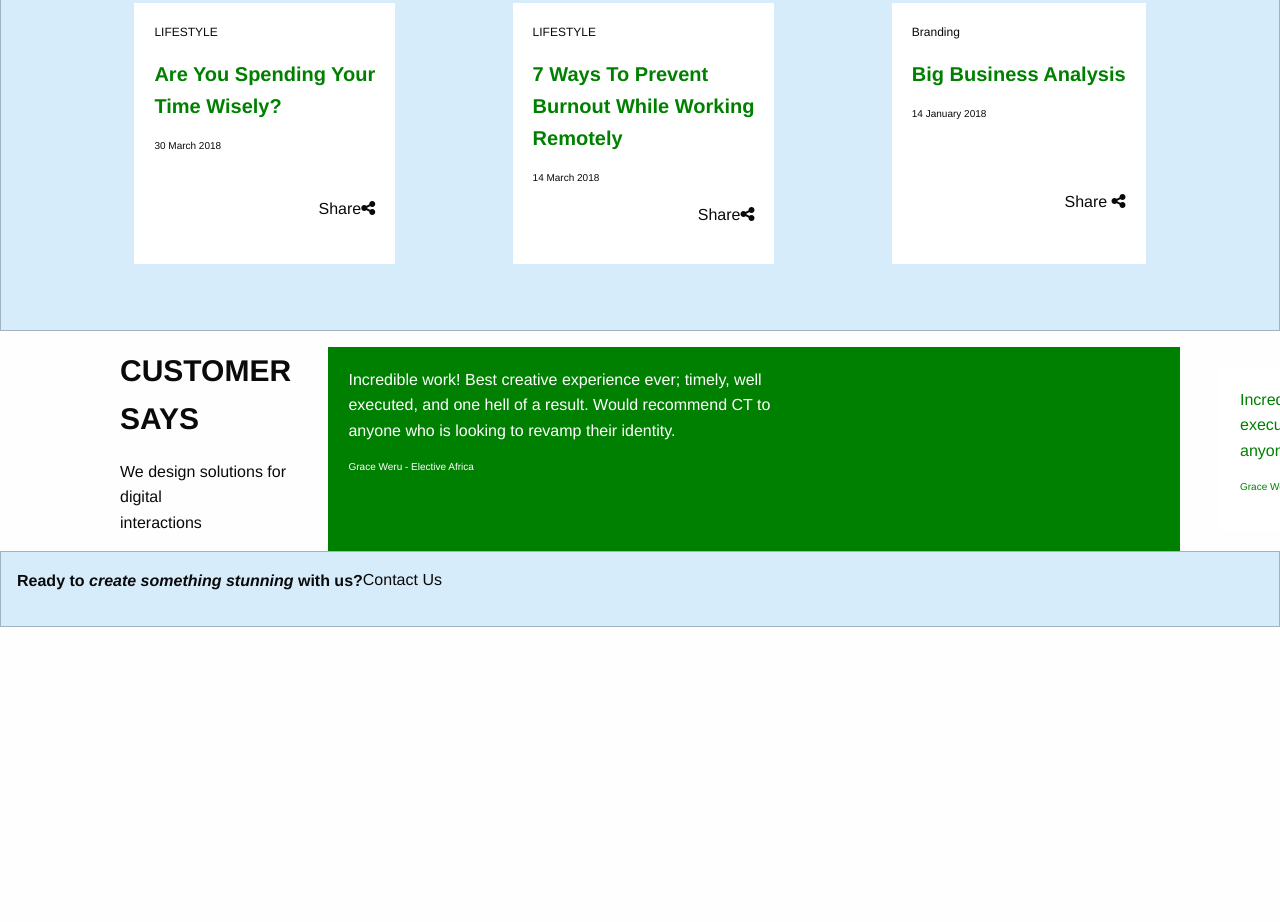
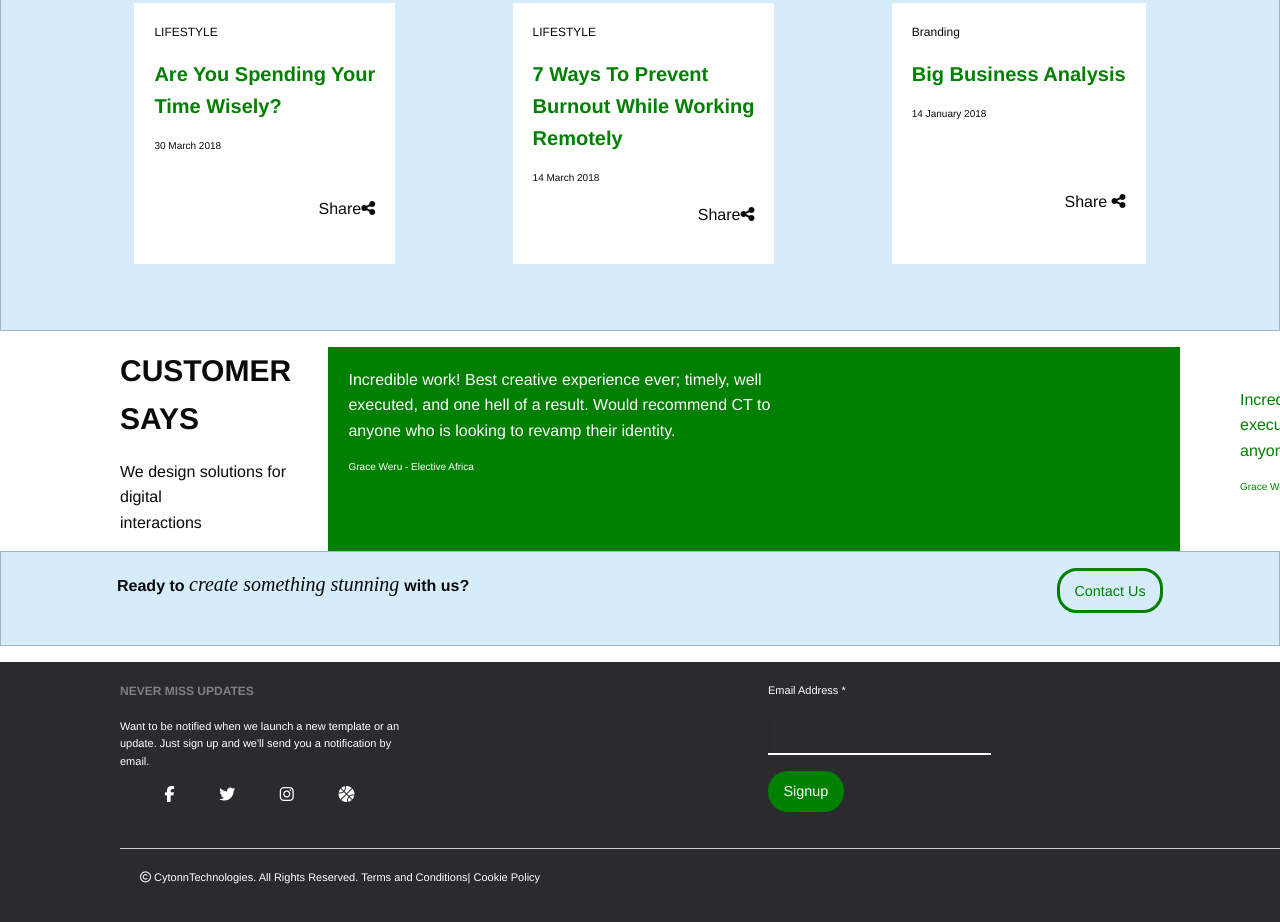
Before and after one commit to fredrickkimathi/styling-challenge, a plain HTML site: page index.html in a window 1280 px wide. Shown: the part 2718-3640 px from the top of the page. Before the commit the page ends 3361 px from the top, so only its background shows below. Drawn offline with Linux system fonts and the light colour scheme; a web font is replaced by a local one.

Commit message:
minor changes

```diff
--- a/extrastyle.css
+++ b/extrastyle.css
@@ -227,3 +227,40 @@
   padding-right: 20px;
   flex-basis: 90%;
 }
+#ready{
+  display: flex;
+  justify-content: space-between;
+  margin-left: 100px;
+  margin-right: 100px;
+}
+.test{
+  background-color: rgb(43, 43, 47);
+}
+#footer{
+  padding: 20px;
+  display: flex;
+  justify-content: space-between;
+  color: white;
+}
+.column1{
+  margin-left: 100px;
+  margin-right: 100px;
+}
+#myTextbox{
+  border-right: none;
+  border-left: none;
+  border-top: none;
+  border-bottom: 2px solid white;
+  background-color: transparent;
+}
+#myTextbox:focus {
+  background-color: rgb(188, 195, 195);
+}
+.line1 {
+  width: 100%;
+  height: 1px;
+  border-top: 1px solid #ccc;
+  margin-left: 120px;
+  margin-right: 100px;
+
+}
--- a/index.html
+++ b/index.html
@@ -239,14 +239,40 @@
 
 <section class="callout primary">
 
-  <div class="flex-container">
+  <div class="flex-container" id="ready">
     <div>
-      <p><strong>Ready to <span><i>create something stunning</i></span> with us?</strong></p>
+      <p><strong>Ready to </strong><span style="font-family: playfair; font-size: 20px;"><i>create something stunning </i></span><strong>with us?</strong></p>
     </div>
-    <div class="button-primary">Contact Us</div>
+    <div class="button clear" style="border-radius: 20px; border: solid green; color: green;"> Contact Us </div>
   </div>
 
 </section>
+
+<footer class="footer">
+  <div class="test">
+  <div class="flex-container small-12 medium-6 large-3 columns" id="footer">
+      <div class="column1">
+        <p style="font-size: 12px; color: grey;"> <strong>NEVER MISS UPDATES</strong></p>
+        <P style="font-size: 11px;">Want to be notified when we launch a new template or an <br>update. Just sign up and we'll send you a notification by <br>email.</P>
+        <p style="display: flex;justify-content: space-evenly;"><span class="fa fa-facebook"></span> <span class="fa fa-twitter"></span> <span class="fa fa-instagram"></span> <span class="fa fa-basketball"></span></p>
+
+      </div>
+      <div class="column">
+        <p style="font-size: 11px;">Email Address *</p>
+        <input type="text" id="myTextbox" name="myTextbox">
+      <div class="button clear" style="background-color: green; color: white; border-radius: 20px;"> Signup</div>
+      </div>
+    <div class="small-12 medium-6 large-3 columns">
+      </div>
+    </div>
+    <div class="line1">
+    </div>
+    <div id="footer">
+      <p style="font-size: 11px; margin-left: 120px;"><span class="fa fa-copyright"></span> <a href="#" style="color: white;">CytonnTechnologies.</a> All Rights Reserved. <a href="#" style="color: white;">Terms and Conditions| Cookie Policy</a></p>
+    </div>
+  </div>
+</footer>
+
 
 
     <script src="js/vendor/jquery.js"></script>
```
